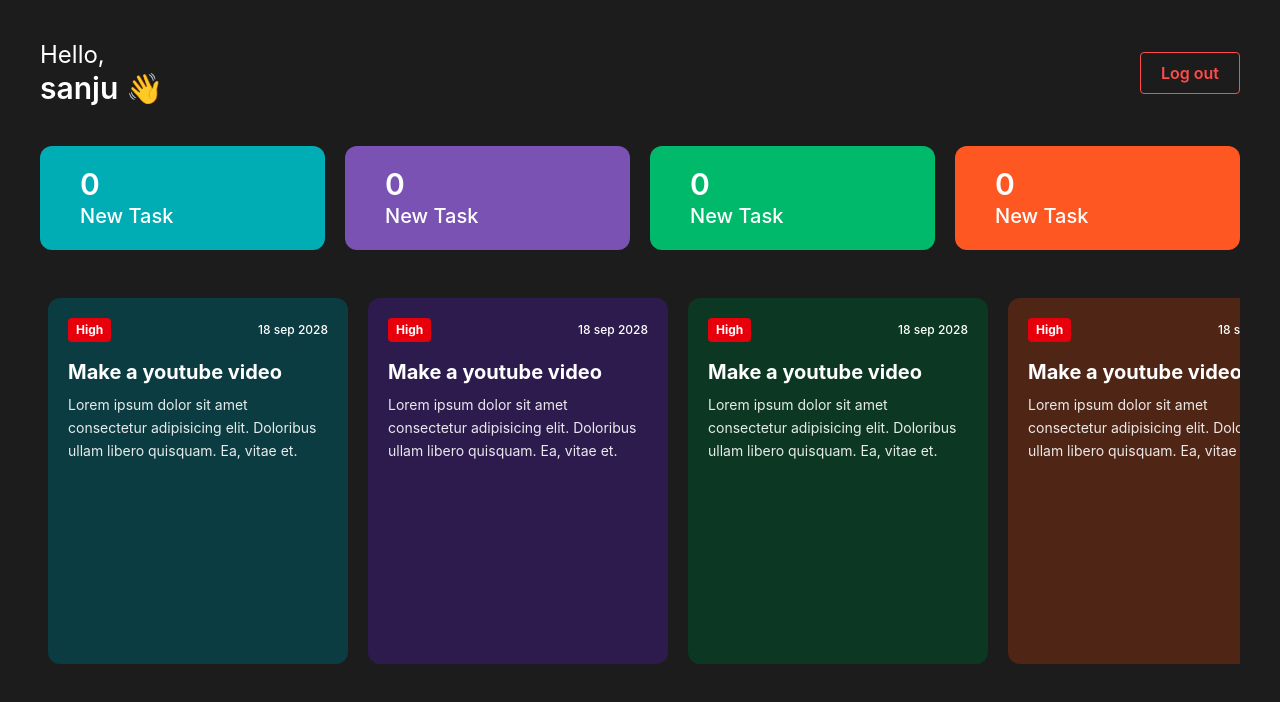
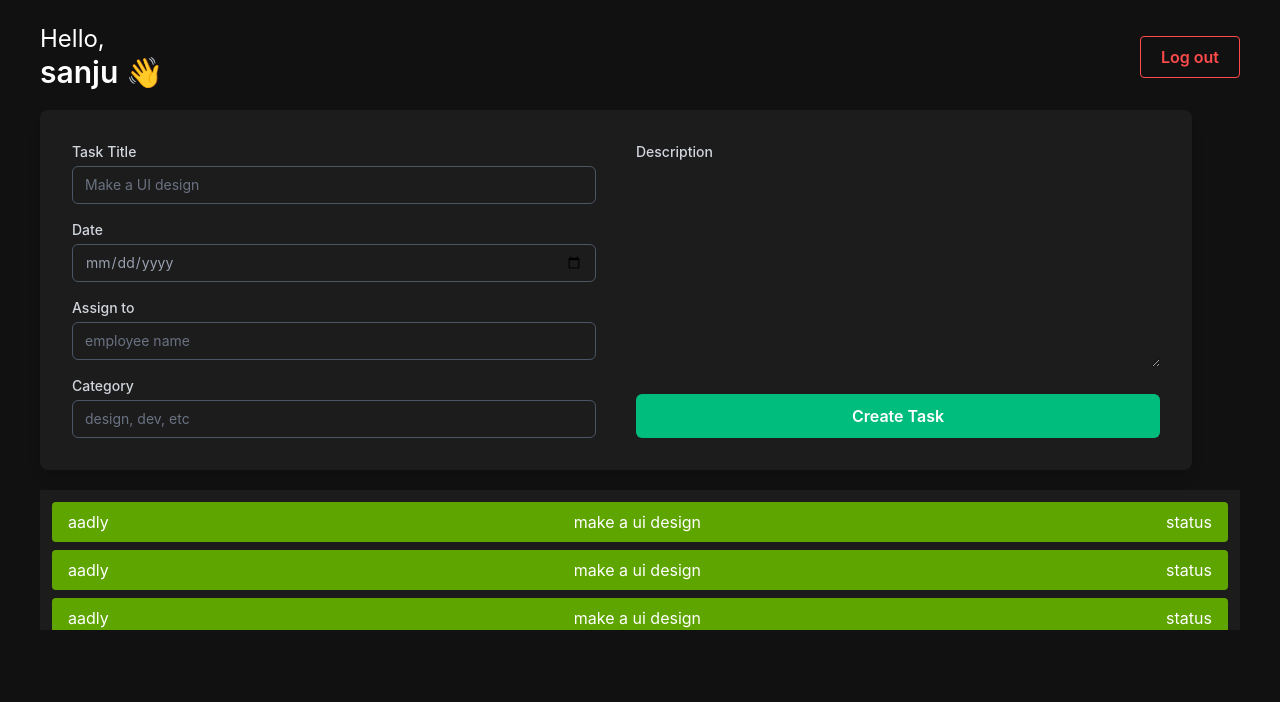
Before and after one commit to Sanjudayal/employ-management-system, a React (Vite) app: page / in a window 1280 px wide. Shown: the top 702 px of the page. Built offline with nearby package versions, Linux system fonts and the light colour scheme.

Commit message:
create admin dashboard

```diff
--- a/src/App.jsx
+++ b/src/App.jsx
@@ -1,12 +1,14 @@
 import React from "react";
 import Login from "./components/auth/Login";
 import EmployeDashboard from "./components/dashboard/EmployeDashboard";
+import AdminDashboard from "./components/dashboard/AdminDashboard";
 
 const App = () => {
   return (
     <>
       {/* <Login /> */}
-      <EmployeDashboard />
+      {/* <EmployeDashboard /> */}
+      <AdminDashboard />
     </>
   );
 };
--- a/src/components/dashboard/AdminDashboard.jsx
+++ b/src/components/dashboard/AdminDashboard.jsx
@@ -0,0 +1,16 @@
+import React from "react";
+import Header from "../other/Header";
+import CreateTask from "../other/CreateTask";
+import AllTasks from "../other/AllTasks";
+
+const AdminDashboard = () => {
+  return (
+    <div className="px-10 py-6 h-dvh w-full bg-[#111111]">
+      <Header />
+      <CreateTask />
+      <AllTasks />
+    </div>
+  );
+};
+
+export default AdminDashboard;
--- /dev/null
+++ b/src/components/other/AllTasks.jsx
@@ -0,0 +1,30 @@
+import React from "react";
+
+const AllTasks = () => {
+  return (
+    <div id="allTasksSection"  className="bg-[#1c1c1c] mt-5 h-38 md:h-35 p-3 flex flex-col gap-2 overflow-auto">
+      <div className="bg-lime-600 flex justify-between py-2 px-4 rounded">
+        <h2>aadly</h2>
+      <h3>make a ui design</h3>
+      <h5>status</h5>
+      </div>
+      <div className="bg-lime-600 flex justify-between py-2 px-4 rounded">
+        <h2>aadly</h2>
+      <h3>make a ui design</h3>
+      <h5>status</h5>
+      </div>
+      <div className="bg-lime-600 flex justify-between py-2 px-4 rounded">
+        <h2>aadly</h2>
+      <h3>make a ui design</h3>
+      <h5>status</h5>
+      </div>
+      <div className="bg-lime-600 flex justify-between py-2 px-4 rounded">
+        <h2>aadly</h2>
+      <h3>make a ui design</h3>
+      <h5>status</h5>
+      </div>
+    </div>
+  );
+};
+
+export default AllTasks;
--- /dev/null
+++ b/src/components/other/CreateTask.jsx
@@ -0,0 +1,84 @@
+import React from "react";
+
+const CreateTask = () => {
+  return (
+
+      <div className="w-full max-w-6xl mt-5 bg-[#1c1c1c] p-8 rounded-lg shadow-lg">
+        <form className="flex flex-col md:flex-row gap-10">
+          {/* Left Column: Inputs */}
+          <div className="w-full md:w-1/2 flex flex-col gap-4">
+            {/* Task Title */}
+            <div className="flex flex-col gap-1">
+              <label className="text-sm text-gray-300 font-medium">
+                Task Title
+              </label>
+              <input
+                type="text"
+                placeholder="Make a UI design"
+                className="bg-transparent border border-gray-600 rounded-md px-3 py-2 text-sm focus:outline-none focus:border-emerald-500 placeholder-gray-500 w-full"
+                required
+              />
+            </div>
+
+            {/* Date */}
+            <div className="flex flex-col gap-1">
+              <label className="text-sm text-gray-300 font-medium">Date</label>
+              <input
+                type="date"
+                className="bg-transparent border border-gray-600 rounded-md px-3 py-2 text-sm focus:outline-none focus:border-emerald-500 text-gray-400 w-full"
+                required
+              />
+            </div>
+
+            {/* Assign To */}
+            <div className="flex flex-col gap-1">
+              <label className="text-sm text-gray-300 font-medium">
+                Assign to
+              </label>
+              <input
+                type="text"
+                placeholder="employee name"
+                className="bg-transparent border border-gray-600 rounded-md px-3 py-2 text-sm focus:outline-none focus:border-emerald-500 placeholder-gray-500 w-full"
+                required
+              />
+            </div>
+
+            {/* Category */}
+            <div className="flex flex-col gap-1">
+              <label className="text-sm text-gray-300 font-medium">
+                Category
+              </label>
+              <input
+                type="text"
+                placeholder="design, dev, etc"
+                className="bg-transparent border border-gray-600 rounded-md px-3 py-2 text-sm focus:outline-none focus:border-emerald-500 placeholder-gray-500 w-full"
+                required
+              />
+            </div>
+          </div>
+
+          {/* Right Column: Description & Button */}
+          <div className="w-full md:w-1/2 flex flex-col justify-between gap-4">
+            {/* Description Textarea */}
+            <div className="flex flex-col gap-1 h-full">
+              <label className="text-sm text-gray-300 font-medium">
+                Description
+              </label>
+              <textarea className="p-2 h-30 md:h-[85%]" required></textarea>
+            </div>
+
+            {/* Submit Button */}
+            <button
+              type="submit"
+              className="bg-emerald-500 hover:bg-emerald-600 text-white font-semibold py-2.5 rounded-md transition duration-200 w-full mt-auto"
+            >
+              Create Task
+            </button>
+          </div>
+        </form>
+      </div>
+
+  );
+};
+
+export default CreateTask;
--- a/src/index.css
+++ b/src/index.css
@@ -9,3 +9,6 @@ body {
 #taskList::-webkit-scrollbar {
   display: none;
 }
+#allTasksSection::-webkit-scrollbar {
+  display: none;
+}
```
